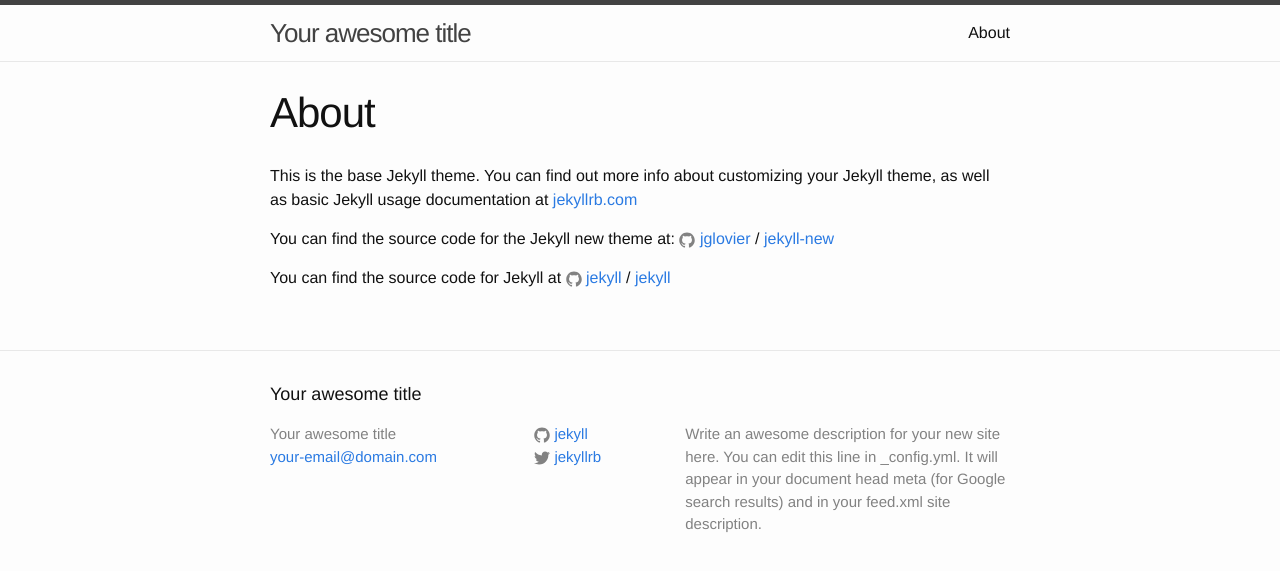
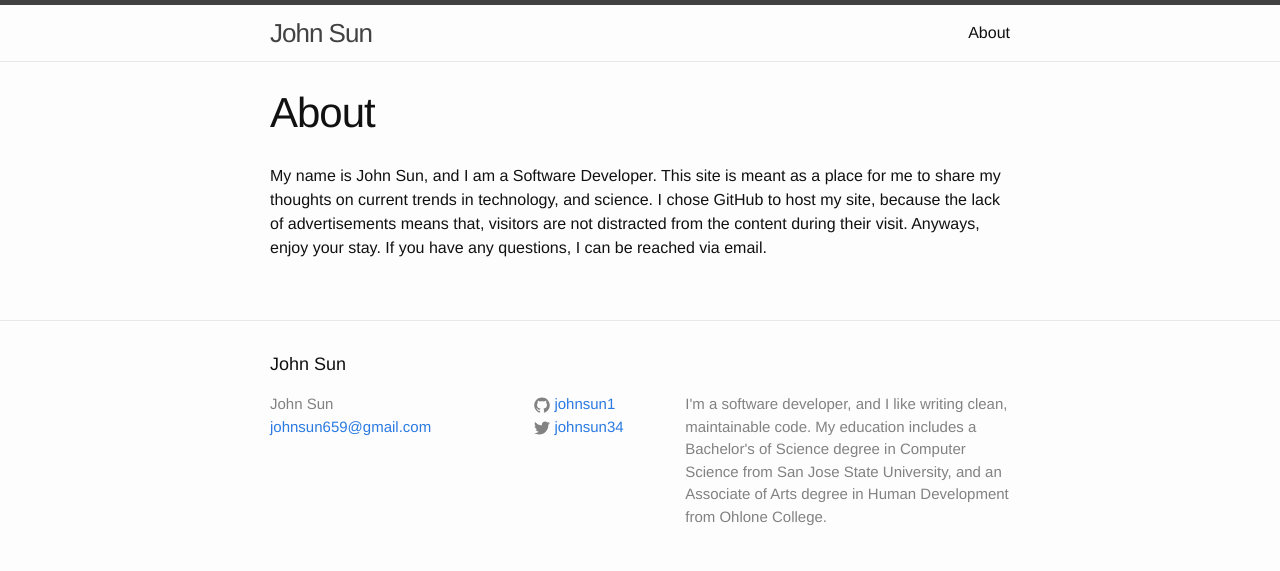
Before and after one commit to johnsun1/johnsun1.github.io, a Jekyll site: the page built from about.md, in a window 1280 px wide. Shown: the top 571 px of the page. Built offline with Jekyll 4.4.1, drawn with Linux system fonts in a browser that asks for light colours.

Commit message:
New Post, Updated Configuration File

```diff
--- a/_config.yml
+++ b/_config.yml
@@ -6,16 +6,16 @@
 # 'jekyll serve'. If you change this file, please restart the server process.
 
 # Site settings
-title: Your awesome title
-email: your-email@domain.com
+title: John Sun
+email: johnsun659@gmail.com
 description: > # this means to ignore newlines until "baseurl:"
-  Write an awesome description for your new site here. You can edit this
-  line in _config.yml. It will appear in your document head meta (for
-  Google search results) and in your feed.xml site description.
+  I'm a software developer, and I like writing clean, maintainable code. My education includes
+  a Bachelor's of Science degree in Computer Science from San Jose State University,
+  and an Associate of Arts degree in Human Development from Ohlone College.
 baseurl: "" # the subpath of your site, e.g. /blog
 url: "http://yourdomain.com" # the base hostname & protocol for your site
-twitter_username: jekyllrb
-github_username:  jekyll
+twitter_username: johnsun34
+github_username:  johnsun1
 
 # Build settings
 markdown: kramdown
--- a/about.md
+++ b/about.md
@@ -4,12 +4,6 @@
 permalink: /about/
 ---
 
-This is the base Jekyll theme. You can find out more info about customizing your Jekyll theme, as well as basic Jekyll usage documentation at [jekyllrb.com](http://jekyllrb.com/)
-
-You can find the source code for the Jekyll new theme at:
-{% include icon-github.html username="jglovier" %} /
-[jekyll-new](https://github.com/jglovier/jekyll-new)
-
-You can find the source code for Jekyll at
-{% include icon-github.html username="jekyll" %} /
-[jekyll](https://github.com/jekyll/jekyll)
+My name is John Sun, and I am a Software Developer. This site is meant as a place for me to share my thoughts on current trends in technology, and science. I chose GitHub to host my site, because the lack
+of advertisements means that, visitors are not distracted from the content during their visit. Anyways,
+enjoy your stay. If you have any questions, I can be reached via email.
```
Also changed, not shown: _posts/2017-10-16-welcome-to-jekyll.markdown (deleted, +0 -25 lines), _posts/2018-08-22-upcoming-september-iphone-event.md (added, +19 -0 lines), assets/486.jpg (added).
